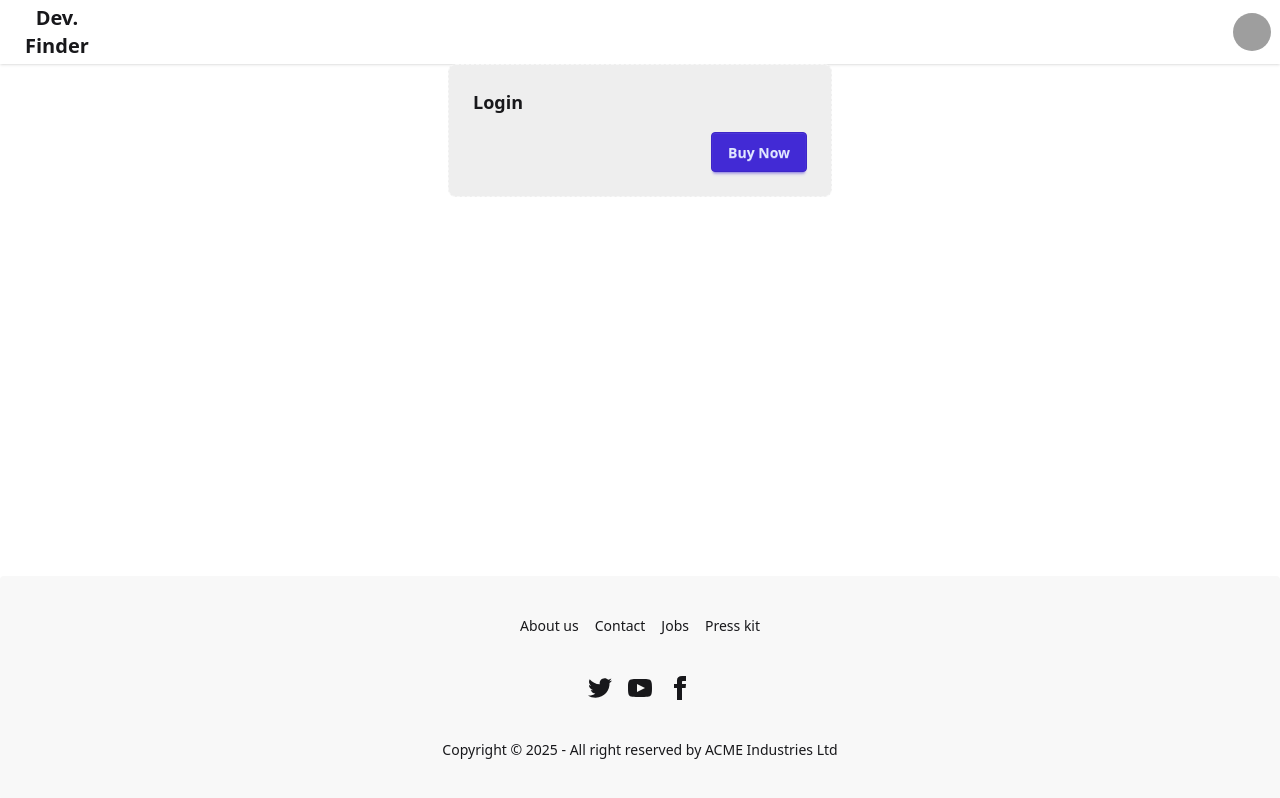
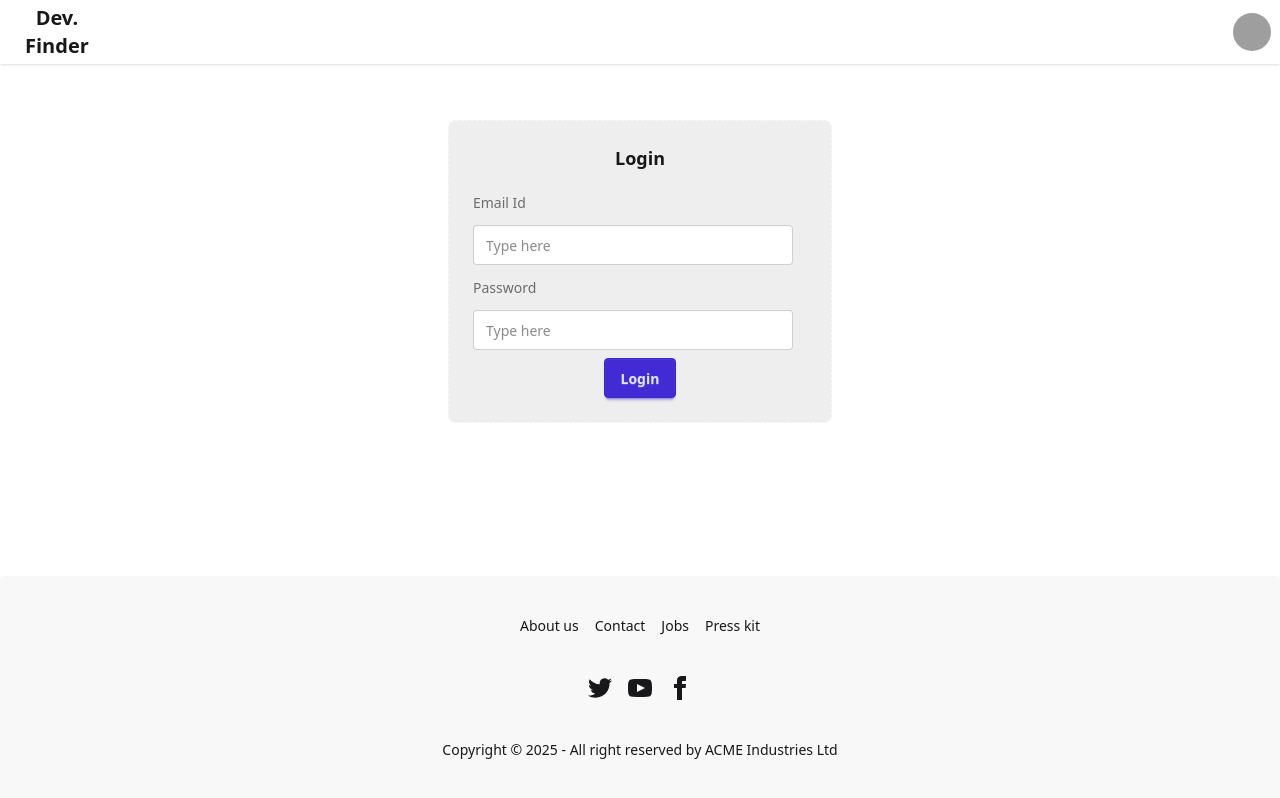
Before and after one commit to abhaythanak/DevFinderFrontend, a React (Vite) app: page /login in a window 1280 px wide. Built offline with nearby package versions, Linux system fonts and the light colour scheme; grey boxes are pictures that could not be loaded.

Commit message:
useState hook use for get data from input field

```diff
--- a/src/components/pages/Login.jsx
+++ b/src/components/pages/Login.jsx
@@ -1,14 +1,41 @@
+import { useState } from "react";
+
 export default function Login() {
+  const [emailId, setEmailId] = useState("");
+  const [password, setPassword] = useState("");
   return (
-    <div className="flex justify-center items-center">
+    <div className="flex justify-center items-center m-14">
       <div className="card  card-dash bg-base-300 w-96">
         <div className="card-body">
-          <h2 className="card-title">Login</h2>
+          <h2 className="card-title justify-center">Login</h2>
           <div className="">
-            <label></label>
+            <label className="form-control w-full max-w-xs">
+              <div className="label my-3">
+                <span className="label-text">Email Id</span>
+              </div>
+              <input
+                type="text"
+                placeholder="Type here"
+                className="input input-bordered max-w-xs"
+                value={emailId}
+                onChange={(e) => setEmailId(e.target.value)}
+              />
+            </label>
+            <label className="form-control w-full  max-w-xs ">
+              <div className="label my-3">
+                <span className="label-text">Password</span>
+              </div>
+              <input
+                type="password"
+                placeholder="Type here"
+                className="input input-bordered max-w-xs"
+                value={password}
+                onChange={(e) => setPassword(e.target.value)}
+              />
+            </label>
           </div>
-          <div className="card-actions justify-end">
-            <button className="btn btn-primary">Buy Now</button>
+          <div className="card-actions justify-center">
+            <button className="btn btn-primary">Login</button>
           </div>
         </div>
       </div>
```
